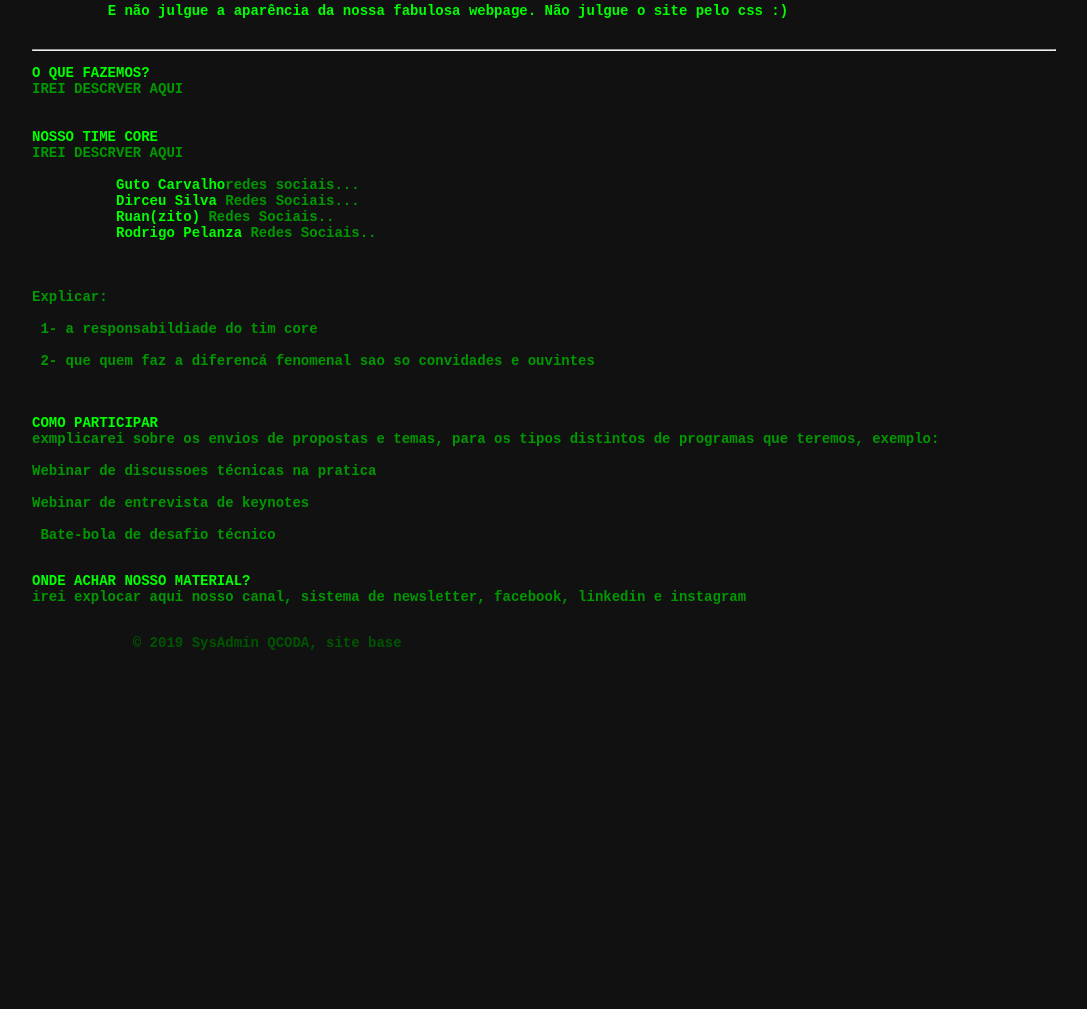
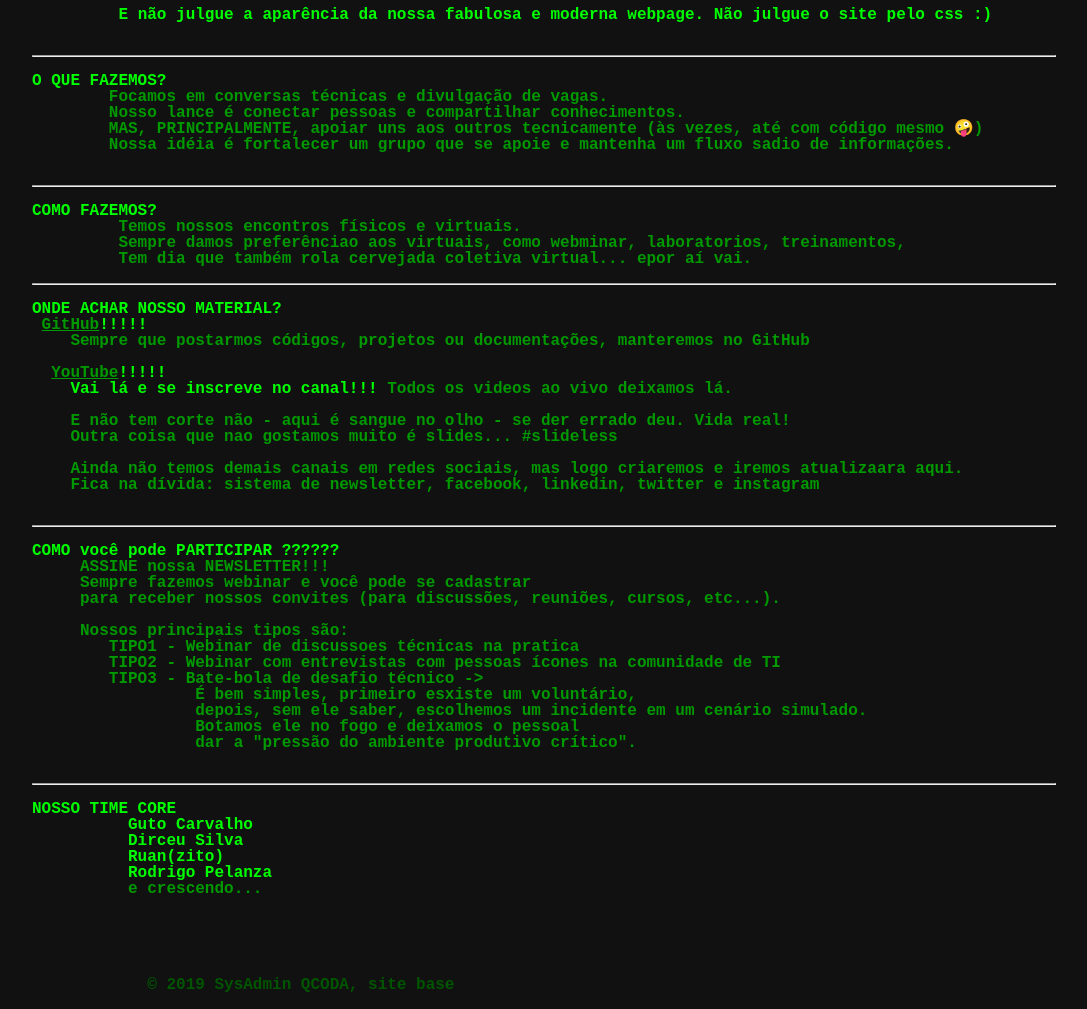
Before and after one commit to SysAdminQCODA/site, a plain HTML site: page index.html in a window 1280 px wide. Shown: the part 345-1354 px from the top of the page, without its empty margins (96-1183 px from the left). Before the commit the page ends 1010 px from the top, so only its background shows below. Drawn offline with Linux system fonts and the light colour scheme.

Commit message:
Ajustes do texto

```diff
--- a/index.html
+++ b/index.html
@@ -1,7 +1,9 @@
 <!doctype html>
 <html>
+  <!-- hello -->
   <head>
     <title>SysAdmin QCODA</title>
+
     <meta name="viewport" content="width=768"><meta charset="utf-8"/>
       <style>
 html {
@@ -14,7 +16,7 @@ body {
   margin: auto;
 
   font-family: Courier New, Courier, monospace;
-  font-size: 14px;
+  font-size: 16px;
   font-weight: bold;
   line-height: 16px;
 
@@ -119,45 +121,72 @@ div.cursor {
     </pre></header>
 
      <section><pre>
-         <strong>E não julgue a aparência da nossa fabulosa webpage. Não julgue o site pelo css :)</strong>
+         <strong>E não julgue a aparência da nossa fabulosa e moderna webpage. Não julgue o site pelo css :)</strong>
      </pre></section>
     <hr>
 
     <section><pre>
 <strong>O QUE FAZEMOS?</strong>
-IREI DESCRVER AQUI
+        Focamos em conversas técnicas e divulgação de vagas.
+        Nosso lance é conectar pessoas e compartilhar conhecimentos.
+        MAS, PRINCIPALMENTE, apoiar uns aos outros tecnicamente (às vezes, até com código mesmo 🤪)
+        Nossa idéia é fortalecer um grupo que se apoie e mantenha um fluxo sadio de informações.
+
+</pre></section>
+  <hr>
+        <section><pre>
+<strong>COMO FAZEMOS?</strong>
+         Temos nossos encontros físicos e virtuais.
+         Sempre damos preferênciao aos virtuais, como webminar, laboratorios, treinamentos,
+         Tem dia que também rola cervejada coletiva virtual... epor aí vai.
+</pre></section>
+
+  <hr>
+<section><pre>
+<strong>ONDE ACHAR NOSSO MATERIAL?</strong>
+ <strong><a href="https://github.com/SysAdminQCODA"target="_blank">GitHub</a>!!!!!</strong>
+    Sempre que postarmos códigos, projetos ou documentações, manteremos no GitHub
+
+  <strong><a href="https://www.youtube.com/channel/UC1PNyA5JNaA7Bkb813JkP1Q" target="_blank">YouTube</a>!!!!!</strong>
+    <strong>Vai lá e se inscreve no canal!!!</strong> Todos os videos ao vivo deixamos lá.
+
+    E não tem corte não - aqui é sangue no olho - se der errado deu. Vida real!
+    Outra coisa que nao gostamos muito é slides... #slideless
+
+    Ainda não temos demais canais em redes sociais, mas logo criaremos e iremos atualizaara aqui.
+    Fica na dívida: sistema de newsletter, facebook, linkedin, twitter e instagram
+    </pre></section>
+
+  <hr>
+ <section><pre>
+<strong>COMO você pode PARTICIPAR ??????</strong>
+     ASSINE nossa NEWSLETTER!!!
+     Sempre fazemos webinar e você pode se cadastrar
+     para receber nossos convites (para discussões, reuniões, cursos, etc...).
+
+     Nossos principais tipos são:
+        TIPO1 - Webinar de discussoes técnicas na pratica
+        TIPO2 - Webinar com entrevistas com pessoas ícones na comunidade de TI
+        TIPO3 - Bate-bola de desafio técnico ->
+                 É bem simples, primeiro esxiste um voluntário,
+                 depois, sem ele saber, escolhemos um incidente em um cenário simulado.
+                 Botamos ele no fogo e deixamos o pessoal
+                 dar a "pressão do ambiente produtivo crítico".
+
+</pre></section>
+  <hr>
+    <section><pre>
+<strong>NOSSO TIME CORE</strong>
+          <strong>Guto Carvalho</strong>
+          <strong>Dirceu Silva </strong>
+          <strong>Ruan(zito) </strong>
+          <strong>Rodrigo Pelanza </strong>
+          e crescendo...
 
 
-<strong>NOSSO TIME CORE</strong>
-IREI DESCRVER AQUI
-
-          <strong>Guto Carvalho</strong>redes sociais...
-          <strong>Dirceu Silva </strong>Redes Sociais...
-          <strong>Ruan(zito) </strong>Redes Sociais..
-          <strong>Rodrigo Pelanza </strong>Redes Sociais..
-
-
-<br>Explicar:
-       <br> 1- a responsabildiade do tim core
-       <br> 2- que quem faz a diferencá fenomenal sao so convidades e ouvintes
 
     </pre></section>
 
-
-        <section><pre>
-<strong>COMO PARTICIPAR</strong>
-exmplicarei sobre os envios de propostas e temas, para os tipos distintos de programas que teremos, exemplo:
-        <br>Webinar de discussoes técnicas na pratica
-        <br>Webinar de entrevista de keynotes
-        <br> Bate-bola de desafio técnico
-    </pre></section>
-
-
-
-    <section><pre>
-<strong>ONDE ACHAR NOSSO MATERIAL?</strong>
-irei explocar aqui nosso canal, sistema de newsletter, facebook, linkedin e instagram
-    </pre></section>
 
 
 
```
